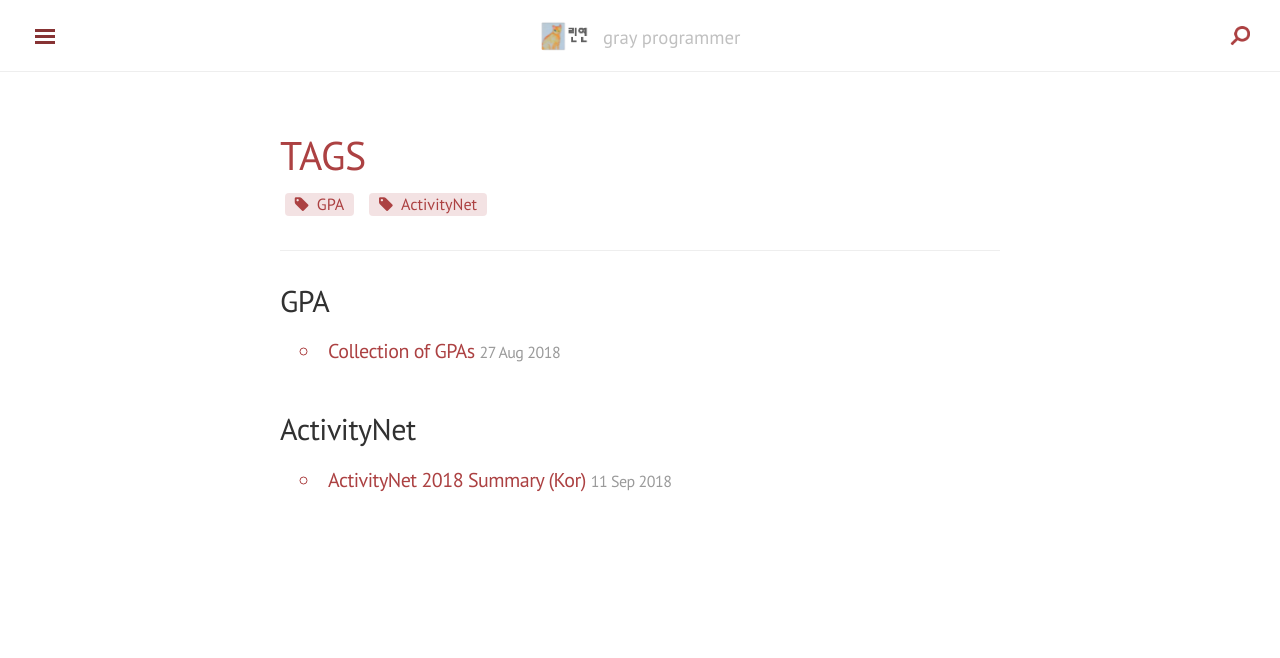
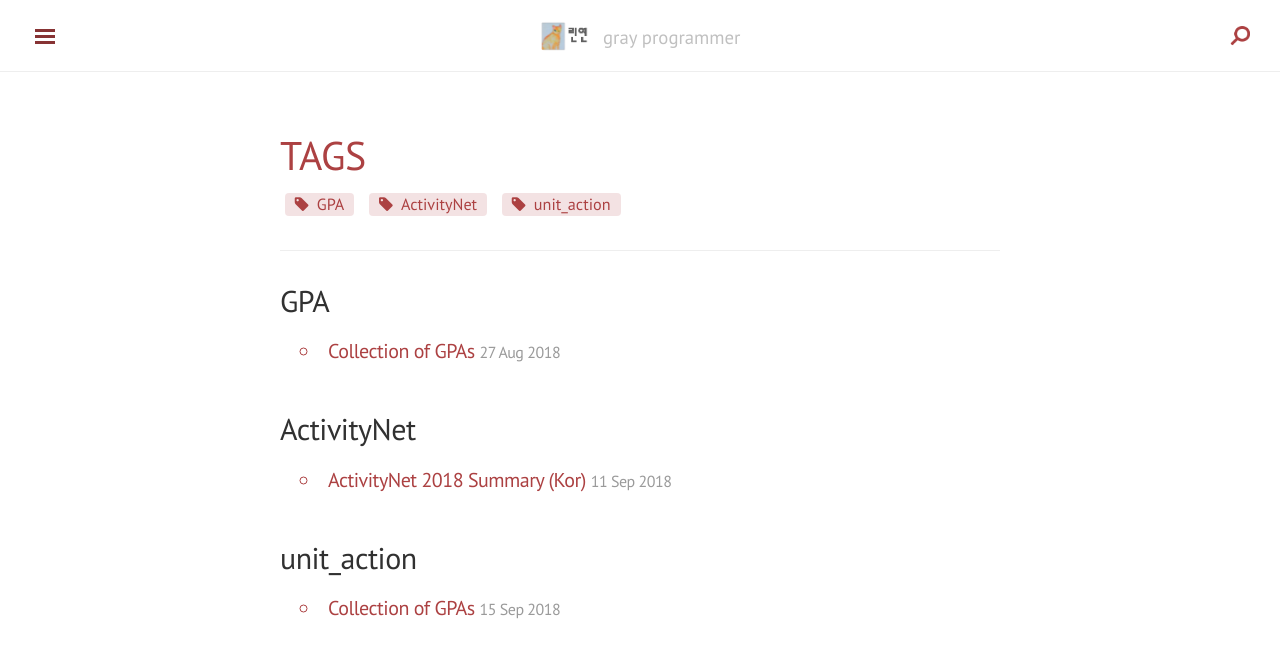
Before and after one commit to secutron/secutron.github.io, a Jekyll site: the page built from blog/tags.html, in a window 1280 px wide. Shown: the top 658 px of the page. Built offline with Jekyll 4.4.1, drawn with Linux system fonts in a browser that asks for light colours; nearby versions of some CDN libraries; comment, search, counter and statistics services are not loaded.

Commit message:
Update 2018-09-14-UnitActionsInFace.md

```diff
--- a/_posts/2018-09-14-UnitActionsInFace.md
+++ b/_posts/2018-09-14-UnitActionsInFace.md
@@ -1,6 +1,11 @@
 ---
-
-
+published: true
+layout: post
+category: Action
+tags: unit_action
+comments: true
+title: "Collection of GPAs"
+date: 2018-09-14 20:50:25 -0400
 ---
 
 <h1 id="unit-actions---face">Unit Actions - Face</h1>
```
